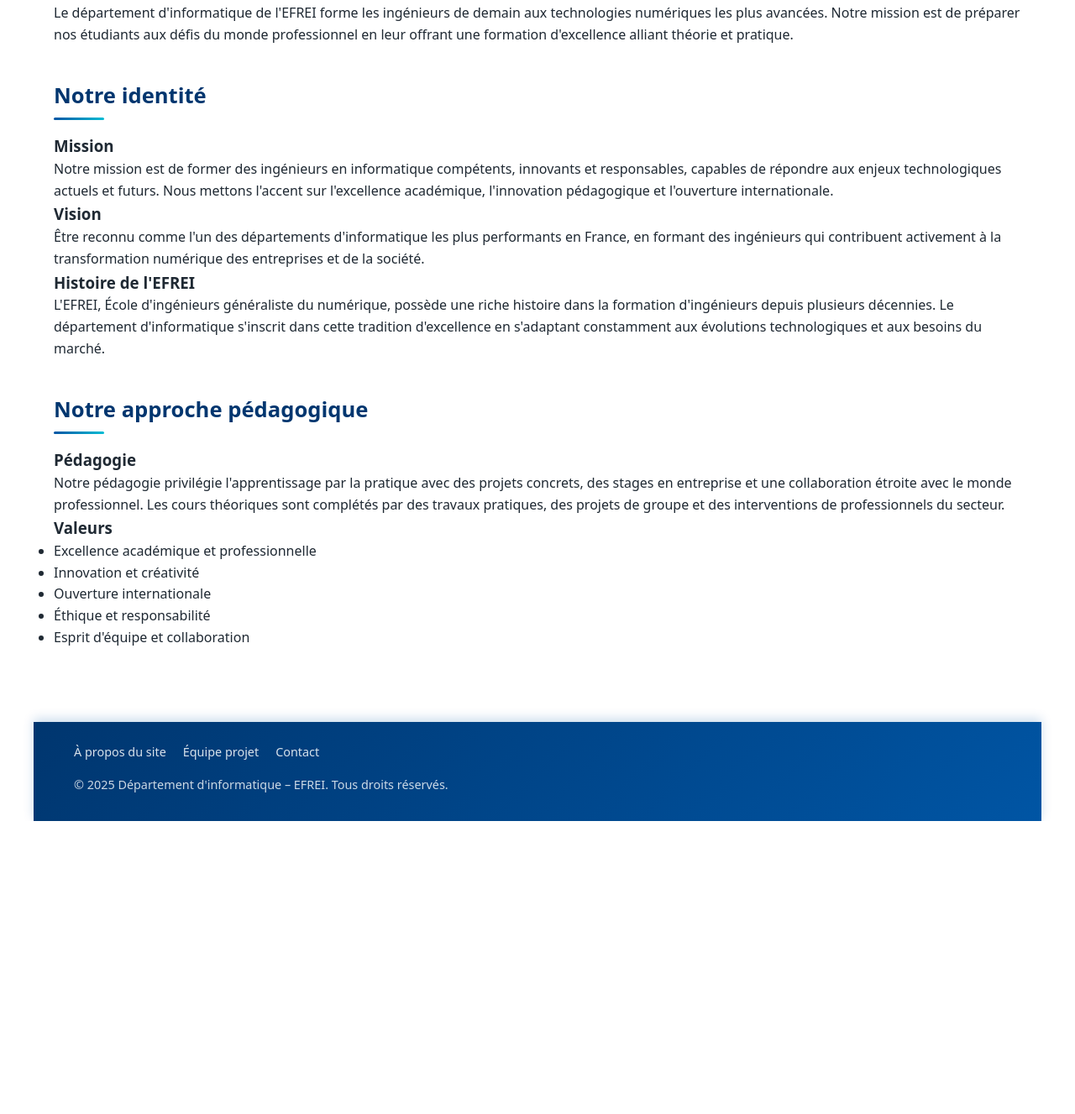
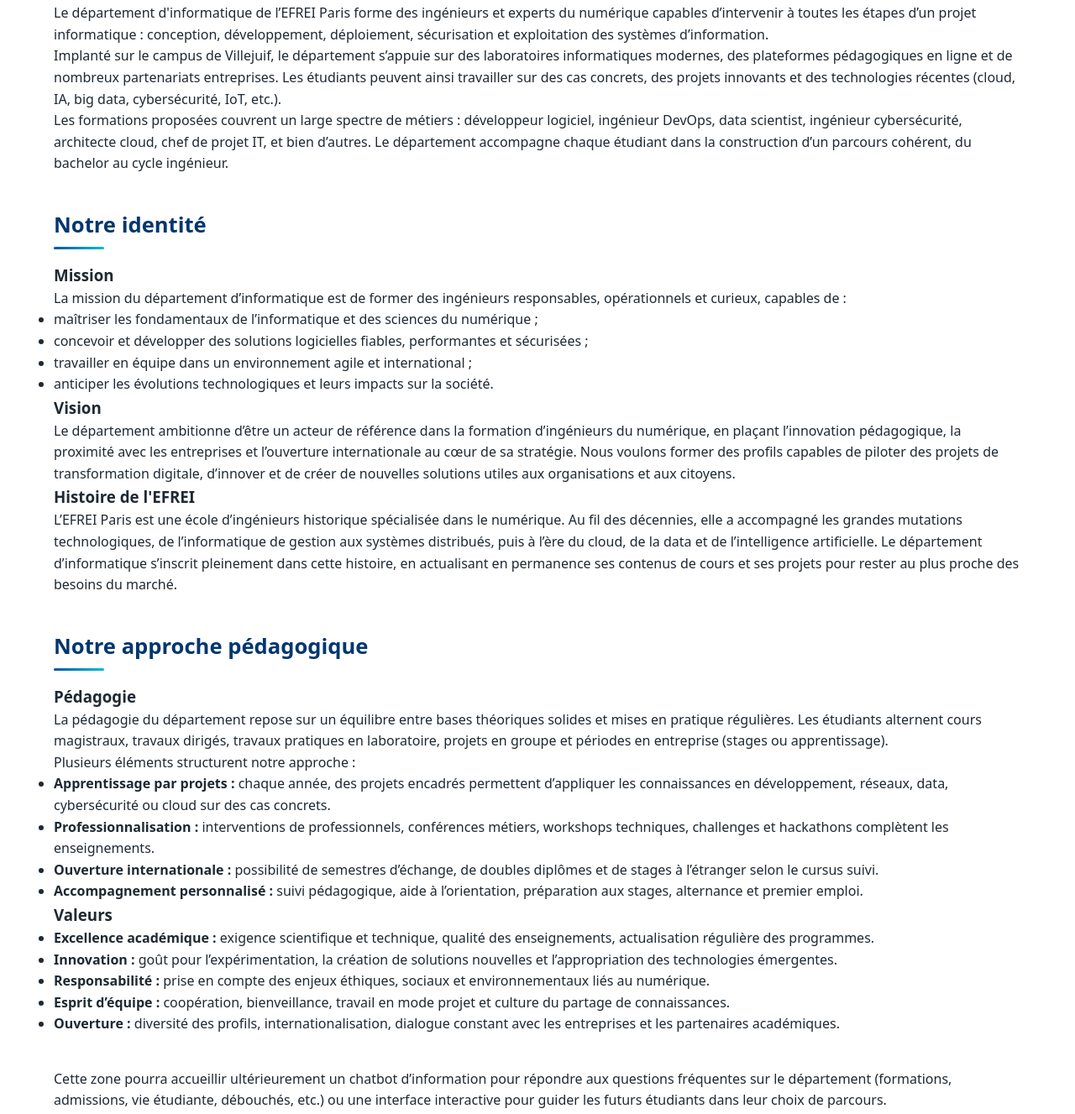
Before and after one commit to gregipoux/WebProject-Efrei, a plain HTML site: page presentation.html in a window 1280 px wide. Shown: the part 291-1618 px from the top of the page at 84% size. Before the commit the page ends 1269 px from the top, so only its background shows below. Drawn offline with Linux system fonts and the light colour scheme.

Commit message:
Update presentation.html

```diff
--- a/presentation.html
+++ b/presentation.html
@@ -41,7 +41,26 @@
     <!-- Présentation du département d'informatique -->
     <section id="presentation-departement">
       <h2>Présentation du département</h2>
-      <p>Le département d'informatique de l'EFREI forme les ingénieurs de demain aux technologies numériques les plus avancées. Notre mission est de préparer nos étudiants aux défis du monde professionnel en leur offrant une formation d'excellence alliant théorie et pratique.</p>
+      <p>
+        Le département d'informatique de l’EFREI Paris forme des ingénieurs et experts
+        du numérique capables d’intervenir à toutes les étapes d’un projet informatique :
+        conception, développement, déploiement, sécurisation et exploitation des systèmes
+        d’information.
+      </p>
+      <p>
+        Implanté sur le campus de Villejuif, le département s’appuie sur des laboratoires
+        informatiques modernes, des plateformes pédagogiques en ligne et de nombreux
+        partenariats entreprises. Les étudiants peuvent ainsi travailler sur des cas
+        concrets, des projets innovants et des technologies récentes (cloud, IA, big data,
+        cybersécurité, IoT, etc.).
+      </p>
+      <p>
+        Les formations proposées couvrent un large spectre de métiers : développeur
+        logiciel, ingénieur DevOps, data scientist, ingénieur cybersécurité, architecte
+        cloud, chef de projet IT, et bien d’autres. Le département accompagne chaque
+        étudiant dans la construction d’un parcours cohérent, du bachelor au cycle
+        ingénieur.
+      </p>
     </section>
 
     <!-- Section Mission, Vision, Histoire -->
@@ -49,13 +68,36 @@
       <h2>Notre identité</h2>
 
       <h3>Mission</h3>
-      <p>Notre mission est de former des ingénieurs en informatique compétents, innovants et responsables, capables de répondre aux enjeux technologiques actuels et futurs. Nous mettons l'accent sur l'excellence académique, l'innovation pédagogique et l'ouverture internationale.</p>
+      <p>
+        La mission du département d’informatique est de former des ingénieurs responsables,
+        opérationnels et curieux, capables de :
+      </p>
+      <ul>
+        <li>maîtriser les fondamentaux de l’informatique et des sciences du numérique ;</li>
+        <li>concevoir et développer des solutions logicielles fiables, performantes et sécurisées ;</li>
+        <li>travailler en équipe dans un environnement agile et international ;</li>
+        <li>anticiper les évolutions technologiques et leurs impacts sur la société.</li>
+      </ul>
 
       <h3>Vision</h3>
-      <p>Être reconnu comme l'un des départements d'informatique les plus performants en France, en formant des ingénieurs qui contribuent activement à la transformation numérique des entreprises et de la société.</p>
+      <p>
+        Le département ambitionne d’être un acteur de référence dans la formation
+        d’ingénieurs du numérique, en plaçant l’innovation pédagogique, la proximité avec
+        les entreprises et l’ouverture internationale au cœur de sa stratégie. Nous voulons
+        former des profils capables de piloter des projets de transformation digitale,
+        d’innover et de créer de nouvelles solutions utiles aux organisations et aux
+        citoyens.
+      </p>
 
       <h3>Histoire de l'EFREI</h3>
-      <p>L'EFREI, École d'ingénieurs généraliste du numérique, possède une riche histoire dans la formation d'ingénieurs depuis plusieurs décennies. Le département d'informatique s'inscrit dans cette tradition d'excellence en s'adaptant constamment aux évolutions technologiques et aux besoins du marché.</p>
+      <p>
+        L’EFREI Paris est une école d’ingénieurs historique spécialisée dans le numérique.
+        Au fil des décennies, elle a accompagné les grandes mutations technologiques, de
+        l’informatique de gestion aux systèmes distribués, puis à l’ère du cloud, de la
+        data et de l’intelligence artificielle. Le département d’informatique s’inscrit
+        pleinement dans cette histoire, en actualisant en permanence ses contenus de cours
+        et ses projets pour rester au plus proche des besoins du marché.
+      </p>
     </section>
 
     <!-- Section Fonctionnement, Pédagogie, Valeurs -->
@@ -63,21 +105,70 @@
       <h2>Notre approche pédagogique</h2>
 
       <h3>Pédagogie</h3>
-      <p>Notre pédagogie privilégie l'apprentissage par la pratique avec des projets concrets, des stages en entreprise et une collaboration étroite avec le monde professionnel. Les cours théoriques sont complétés par des travaux pratiques, des projets de groupe et des interventions de professionnels du secteur.</p>
+      <p>
+        La pédagogie du département repose sur un équilibre entre bases théoriques solides
+        et mises en pratique régulières. Les étudiants alternent cours magistraux,
+        travaux dirigés, travaux pratiques en laboratoire, projets en groupe et périodes
+        en entreprise (stages ou apprentissage).
+      </p>
+      <p>
+        Plusieurs éléments structurent notre approche :
+      </p>
+      <ul>
+        <li>
+          <strong>Apprentissage par projets :</strong> chaque année, des projets encadrés
+          permettent d’appliquer les connaissances en développement, réseaux, data,
+          cybersécurité ou cloud sur des cas concrets.
+        </li>
+        <li>
+          <strong>Professionnalisation :</strong> interventions de professionnels,
+          conférences métiers, workshops techniques, challenges et hackathons complètent
+          les enseignements.
+        </li>
+        <li>
+          <strong>Ouverture internationale :</strong> possibilité de semestres d’échange,
+          de doubles diplômes et de stages à l’étranger selon le cursus suivi.
+        </li>
+        <li>
+          <strong>Accompagnement personnalisé :</strong> suivi pédagogique, aide à
+          l’orientation, préparation aux stages, alternance et premier emploi.
+        </li>
+      </ul>
 
       <h3>Valeurs</h3>
       <ul>
-        <li>Excellence académique et professionnelle</li>
-        <li>Innovation et créativité</li>
-        <li>Ouverture internationale</li>
-        <li>Éthique et responsabilité</li>
-        <li>Esprit d'équipe et collaboration</li>
+        <li>
+          <strong>Excellence académique :</strong> exigence scientifique et technique,
+          qualité des enseignements, actualisation régulière des programmes.
+        </li>
+        <li>
+          <strong>Innovation :</strong> goût pour l’expérimentation, la création de
+          solutions nouvelles et l’appropriation des technologies émergentes.
+        </li>
+        <li>
+          <strong>Responsabilité :</strong> prise en compte des enjeux éthiques, sociaux
+          et environnementaux liés au numérique.
+        </li>
+        <li>
+          <strong>Esprit d’équipe :</strong> coopération, bienveillance, travail en
+          mode projet et culture du partage de connaissances.
+        </li>
+        <li>
+          <strong>Ouverture :</strong> diversité des profils, internationalisation,
+          dialogue constant avec les entreprises et les partenaires académiques.
+        </li>
       </ul>
     </section>
 
     <!-- Placeholder pour un futur chatbot / zone d'interaction -->
     <section id="chatbot">
       <!-- Placeholder pour un futur chatbot / zone d'interaction -->
+      <p>
+        Cette zone pourra accueillir ultérieurement un chatbot d’information pour répondre
+        aux questions fréquentes sur le département (formations, admissions, vie étudiante,
+        débouchés, etc.) ou une interface interactive pour guider les futurs étudiants dans
+        leur choix de parcours.
+      </p>
     </section>
   </main>
 
```
